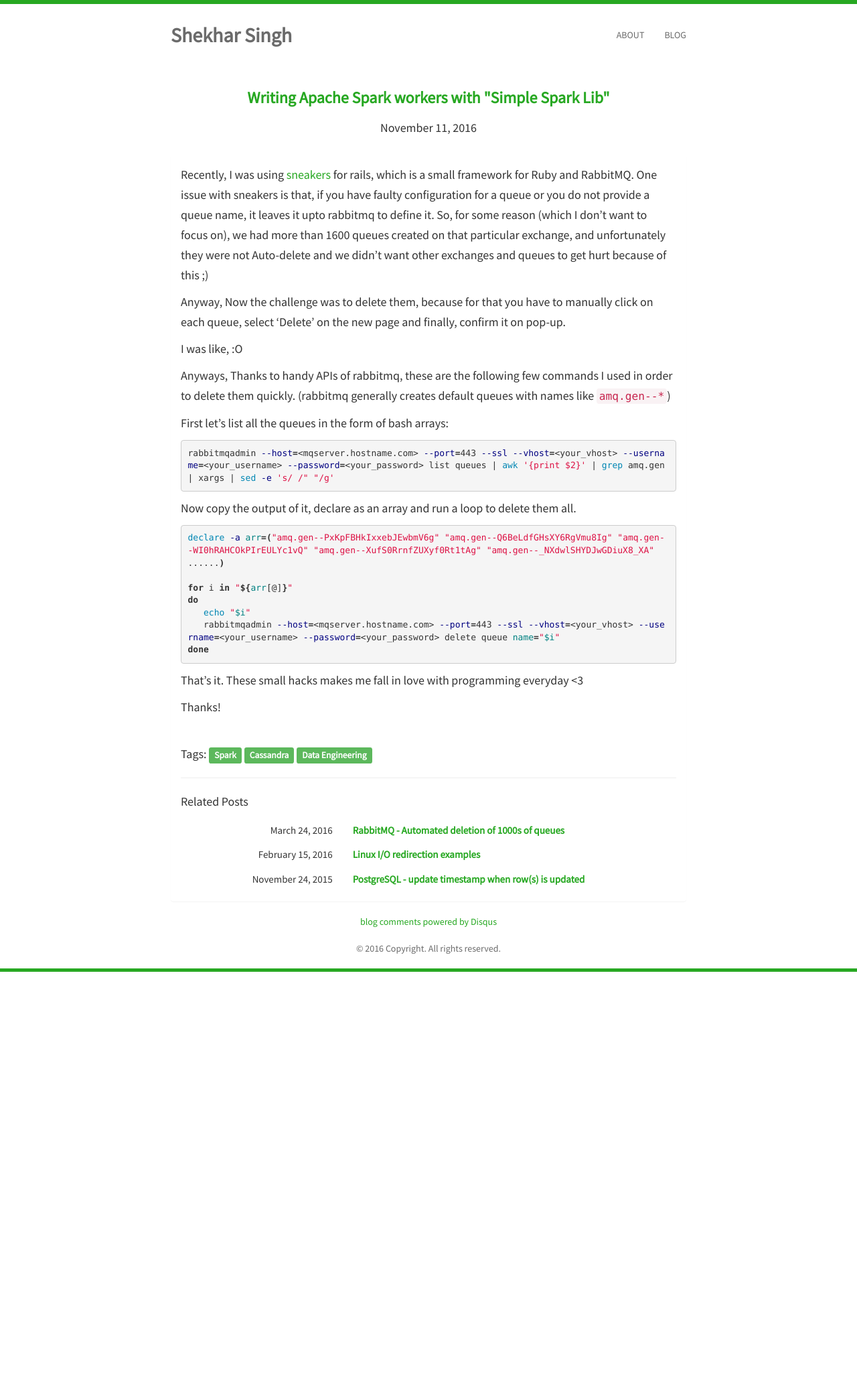
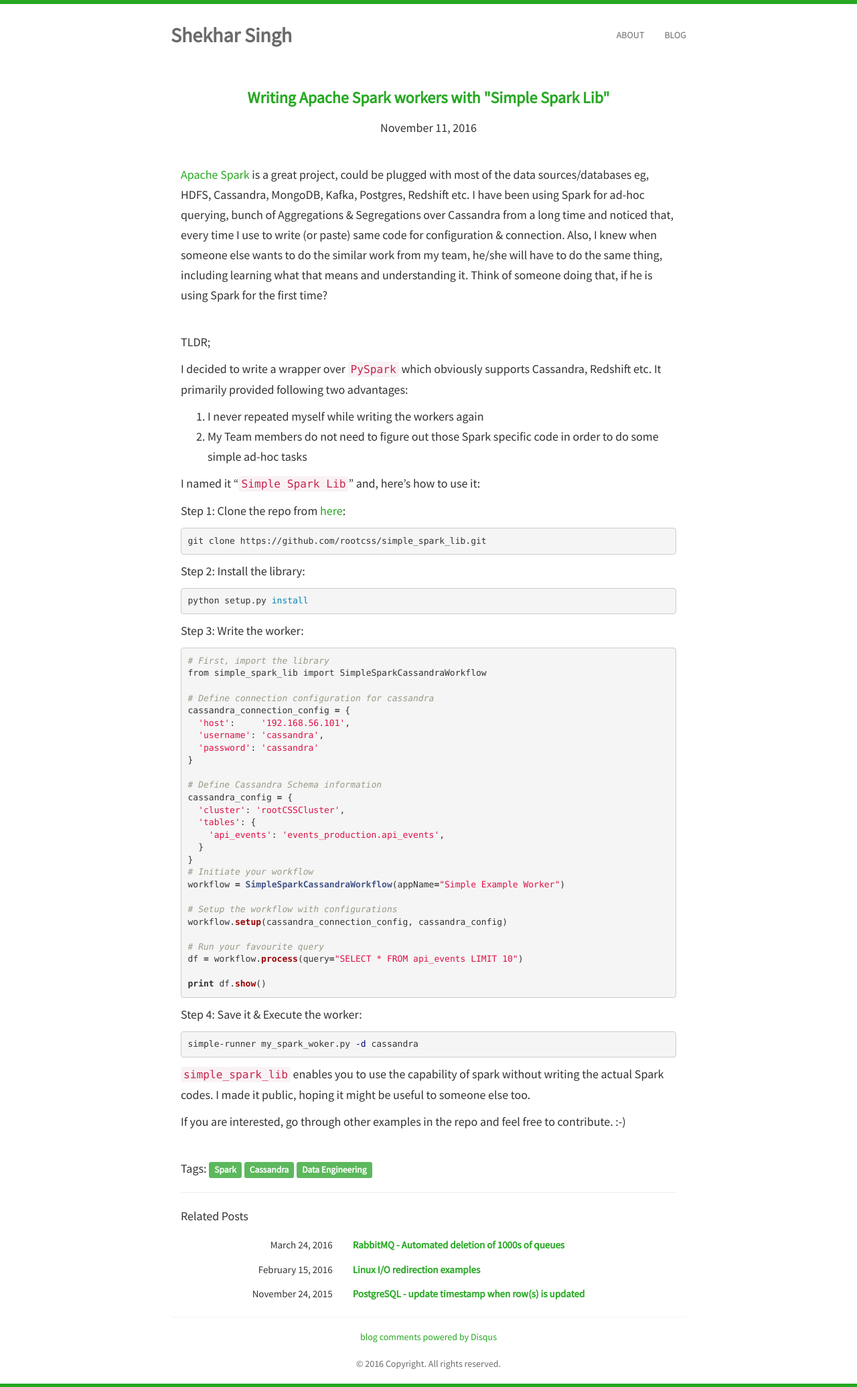
Before and after one commit to rootcss/rootcss.github.io, a Jekyll site: the page built from _posts/2016-11-11-apache-spark-worker-with-simple-spark-lib.md, in a window 1280 px wide. Shown: the whole page at 67% size. Built offline with Jekyll 4.4.1, drawn with Linux system fonts in a browser that asks for light colours; nearby versions of some CDN libraries; comment, search, counter and statistics services are not loaded; before the commit the page ends 1451 px from its top, so only the background shows below that.

Commit message:
spark post

```diff
--- a/_posts/2016-11-11-apache-spark-worker-with-simple-spark-lib.md
+++ b/_posts/2016-11-11-apache-spark-worker-with-simple-spark-lib.md
@@ -1,43 +1,65 @@
 ---
 layout: post
-title: Writing <b>Apache Spark</b> workers with "Simple Spark Lib"
+title: Writing Apache Spark workers with "Simple Spark Lib"
 tags:
 - Spark
 - Cassandra
 - Data Engineering
 ---
 
-Recently, I was using <a href="https://github.com/jondot/sneakers">sneakers</a> for rails, which is a small framework for Ruby and RabbitMQ. One issue with sneakers is that, if you have faulty configuration for a queue or you do not provide a queue name, it leaves it upto rabbitmq to define it. So, for some reason (which I don't want to focus on), we had more than 1600 queues created on that particular exchange, and unfortunately they were not Auto-delete and we didn't want other exchanges and queues to get hurt because of this ;)
+<a target="_blank" href="http://spark.apache.org/">Apache Spark</a> is a great project, could be plugged with most of the data sources/databases eg, HDFS, Cassandra, MongoDB, Kafka, Postgres, Redshift etc. I have been using Spark for ad-hoc querying, bunch of Aggregations &amp; Segregations over Cassandra from a long time and noticed that, every time I use to write (or paste) same code for configuration &amp; connection. Also, I knew when someone else wants to do the similar work from my team, he/she will have to do the same thing, including learning what that means and understanding it. Think of someone doing that, if he is using Spark for the first time?
 
-Anyway, Now the challenge was to delete them, because for that you have to manually click on each queue, select 'Delete' on the new page and finally, confirm it on pop-up.
+<br>TLDR;
 
-I was like, :O
+I decided to write a wrapper over `PySpark` which obviously supports Cassandra, Redshift etc. It primarily provided following two advantages:
+1. I never repeated myself while writing the workers again
+2. My Team members do not need to figure out those Spark specific code in order to do some simple ad-hoc tasks
 
-Anyways, Thanks to handy APIs of rabbitmq, these are the following few commands I used in order to delete them quickly. (rabbitmq generally creates default queues with names like `amq.gen--*`)
+I named it "`Simple Spark Lib`" and, here's how to use it:
 
-First let's list all the queues in the form of bash arrays:
+Step 1: Clone the repo from <a href="https://github.com/rootcss/simple_spark_lib">here</a>:
 {% highlight bash %}
-rabbitmqadmin --host=<mqserver.hostname.com> --port=443 --ssl --vhost=<your_vhost> --username=<your_username> --password=<your_password> list queues | awk '{print $2}' | grep amq.gen  | xargs | sed -e 's/ /" "/g'
+git clone https://github.com/rootcss/simple_spark_lib.git
+{% endhighlight %}
+Step 2: Install the library:
+{% highlight bash %}
+python setup.py install
+{% endhighlight %}
+Step 3: Write the worker:
+{% highlight python %}
+# First, import the library
+from simple_spark_lib import SimpleSparkCassandraWorkflow
+
+# Define connection configuration for cassandra
+cassandra_connection_config = {
+  'host':     '192.168.56.101',
+  'username': 'cassandra',
+  'password': 'cassandra'
+}
+
+# Define Cassandra Schema information
+cassandra_config = {
+  'cluster': 'rootCSSCluster',
+  'tables': {
+    'api_events': 'events_production.api_events',
+  }
+}
+# Initiate your workflow
+workflow = SimpleSparkCassandraWorkflow(appName="Simple Example Worker")
+
+# Setup the workflow with configurations
+workflow.setup(cassandra_connection_config, cassandra_config)
+
+# Run your favourite query
+df = workflow.process(query="SELECT * FROM api_events LIMIT 10")
+
+print df.show()
+{% endhighlight %}
+Step 4: Save it &amp; Execute the worker:
+{% highlight bash %}
+simple-runner my_spark_woker.py -d cassandra
 {% endhighlight %}
 
-Now copy the output of it, declare as an array and run a loop to delete them all.
+`simple_spark_lib` enables you to use the capability of spark without writing the actual Spark codes. I made it public, hoping it might be useful to someone else too.
 
-{% highlight bash %}
-declare -a arr=("amq.gen--PxKpFBHkIxxebJEwbmV6g" "amq.gen--Q6BeLdfGHsXY6RgVmu8Ig" "amq.gen--WI0hRAHCOkPIrEULYc1vQ" "amq.gen--XufS0RrnfZUXyf0Rt1tAg" "amq.gen--_NXdwlSHYDJwGDiuX8_XA" ......)
-
-for i in "${arr[@]}"
-do
-   echo "$i"
-   rabbitmqadmin --host=<mqserver.hostname.com> --port=443 --ssl --vhost=<your_vhost> --username=<your_username> --password=<your_password> delete queue name="$i"
-done
-{% endhighlight %}
-
-That's it. These small hacks makes me fall in love with programming everyday <3
-
-Thanks!
-
-<style type="text/css">
-pre {
-    white-space: pre-wrap;
-}
-</style>
+If you are interested, go through other examples in the repo and feel free to contribute. :-)
```
Also changed, not shown: _posts/2015-11-20-accessing-postgreSQL-through-ssh-tunnel.md (+1 -1 lines), _posts/2016-02-15-linux-io-redirections.md (+1 -1 lines), _posts/2016-03-24-rabbitmq-queues-overflow-automated-deletion.md (+1 -1 lines), 12 other files.
